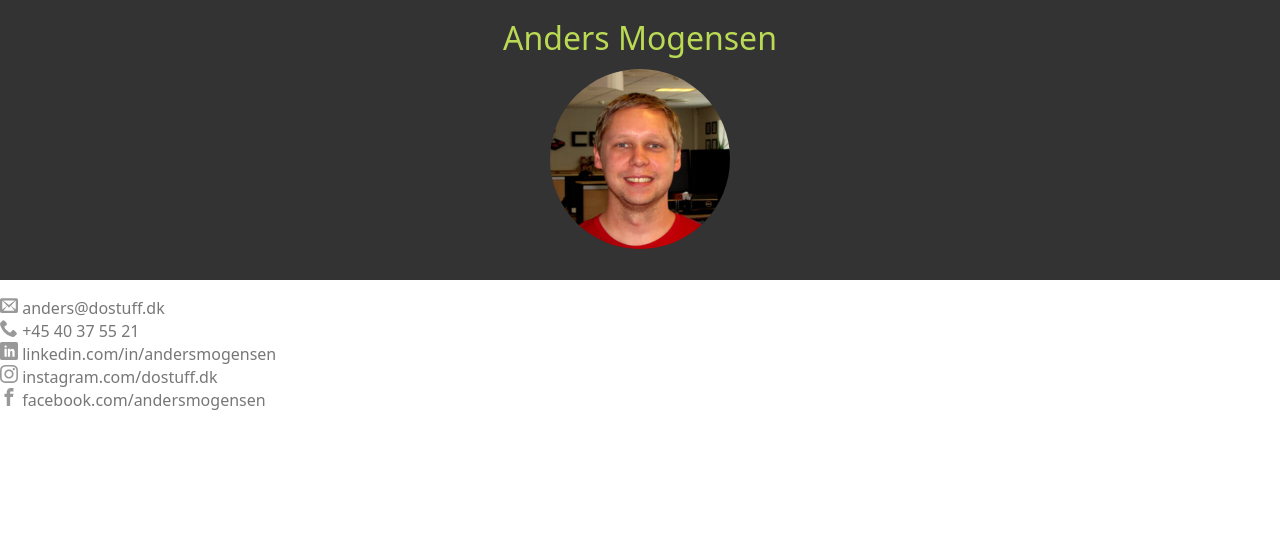
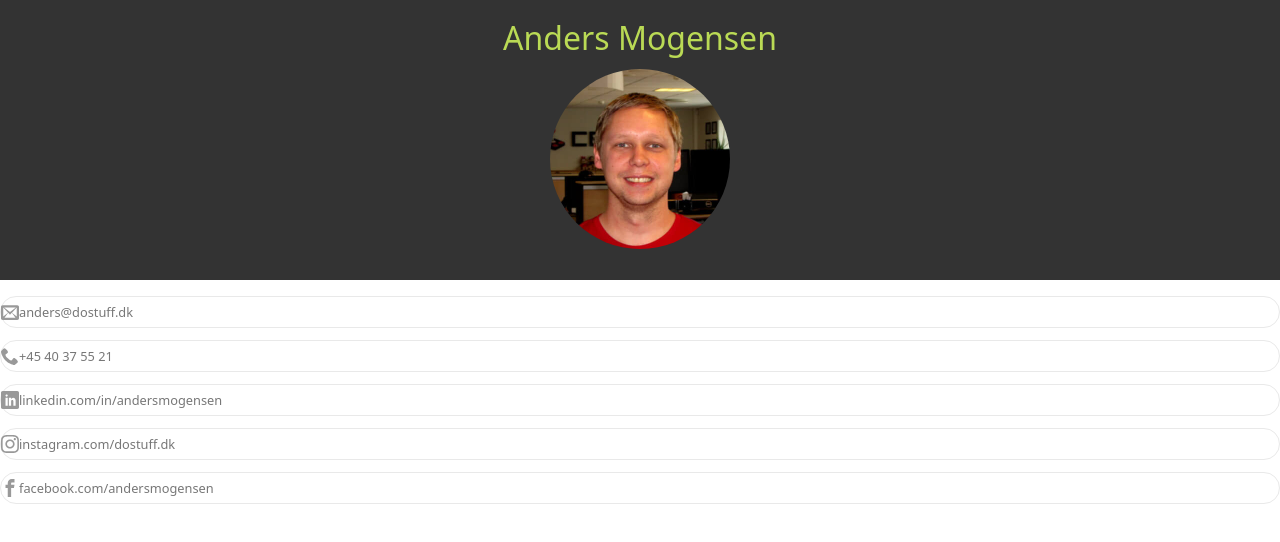
Before and after one commit to dostuffdk/dostuff2018, a website built with webpack: page src/template.html in a window 1280 px wide. Built offline with nearby package versions, Linux system fonts and the light colour scheme; some packages are replaced by stand-ins of ours.

Commit message:
This is nice.

```diff
--- a/src/css/main.css
+++ b/src/css/main.css
@@ -25,6 +25,13 @@ main {
     & a {
         color: #777;
         text-decoration: none;
+        display: flex;
+        align-items: center;
+        height: 2rem;
+        border: 1px solid #E9E9E9;
+        border-radius: 1rem;
+        margin-bottom: 0.75rem;
+        font-size: 0.8rem;
     }
 
     & svg {
```
